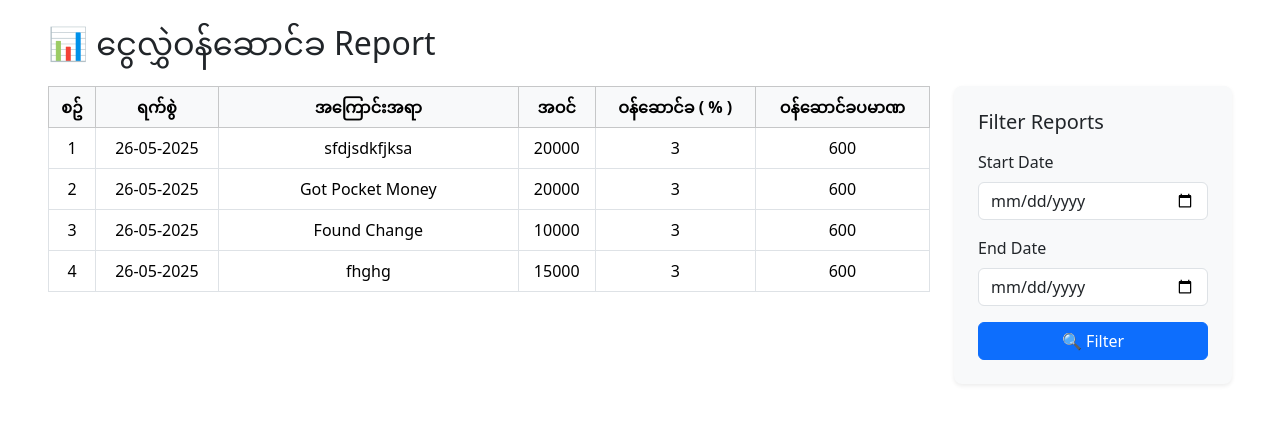
After one commit to MyatThu1582/money_transfer, a PHP site: page /report.php?report=cash_in_percentage in a window 1280 px wide. The commit adds this page. Shown: the top 424 px of the page. Run offline with PHP 8.4, Linux system fonts and the light colour scheme; data comes from the database, SQL or seed files in the repository.

Commit message:
start reporting

```diff
--- a/connect.php
+++ b/connect.php
@@ -20,7 +20,7 @@ $pdo = new PDO(
   )
  ?>
 <link rel="stylesheet" href="bootstrap/css/bootstrap.css">
-<script src="bootstrap/js/bootstrap.js"></script>
+<script src="bootstrap/js/bootstrap.bundle.js"></script>
 <!-- SweetAlert (v1) CDN -->
 <script src="bootstrap/sweetalert/sweetalert.min.js"></script>
 <body>
--- /dev/null
+++ b/report.php
@@ -0,0 +1,109 @@
+<?php include 'connect.php'; ?>
+<?php
+if($_GET['report'] == 'cash_in_percentage'){
+    $cash_in_percentagestmt = $pdo->prepare("SELECT * FROM cashbook WHERE in_amt != 0");
+    $cash_in_percentagestmt->execute();
+    $cash_in_percentagedatas = $cash_in_percentagestmt->fetchAll();
+}elseif($_GET['report'] == 'cash_out_percentage'){
+    // echo "cash_out_percentage";
+}elseif($_GET['report'] == 'total_cash_in'){
+    // echo "total_cash_in";
+}elseif($_GET['report'] == 'total_cash_out'){
+    // echo "total_cash_out";
+}
+
+// if(!empty($_POST['start_date']) && !empty($_POST['end_date'])){
+
+// }
+?>
+
+<div class="mx-5 py-4">
+  <!-- 🔥 Report Header Title -->
+  <div class="mb-4">
+    <h2 class="mb-0">
+      📊
+      <?php
+          if($_GET['report'] == 'cash_in_percentage'){
+              echo "ငွေလွှဲဝန်ဆောင်ခ";
+          } elseif($_GET['report'] == 'cash_out_percentage'){
+              echo "ငွေထုတ်ဝန်ဆောင်ခ";
+          } elseif($_GET['report'] == 'total_cash_in'){
+              echo "ငွေဝင်စာရင်း";
+          } elseif($_GET['report'] == 'total_cash_out'){
+              echo "ငွေထုတ်စာရင်း";
+          }
+      ?>
+      Report
+    </h2>
+  </div>
+
+  <!-- 🔀 2-Column Layout: Table + Filter -->
+  <div class="row">
+    <!-- 📊 Report Table (Left Side) -->
+    <div class="col-lg-9 mb-4">
+
+      <div class="table-responsive">
+        <table class="table table-bordered table-hover align-middle">
+          <thead class="table-light">
+            <tr>
+                <th class="text-center">စဥ်</th>
+                <th class="text-center">ရက်စွဲ</th>
+                <th class="text-center" style="width: 300px;">အကြောင်းအရာ</th>
+                <th class="text-center">အဝင်</th>
+                <th class="text-center">ဝန်ဆောင်ခ ( % ) </th>
+                <th class="text-center">ဝန်ဆောင်ခပမာဏ</th>
+            </tr>
+          </thead>
+          <tbody>
+            <?php
+            $no = 1;
+            foreach($cash_in_percentagedatas as $cash_in_percentagedata){
+                $id = $cash_in_percentagedata['id'];
+                $percentagestmt = $pdo->prepare("SELECT * FROM percentage WHERE cash_id != '$id'");
+                $percentagestmt->execute();
+                $percentagedatas = $percentagestmt->fetch(PDO::FETCH_ASSOC);
+            ?>
+            <tr>
+              <td class="text-center"><?php echo $no; ?></td>
+              <td class="text-center"><?php echo date('d-m-Y', strtotime($cash_in_percentagedata['date'])) ?></td>
+              <td class="text-center"><?php echo $cash_in_percentagedata['description']; ?></td>
+              <td class="text-center"><?php echo $cash_in_percentagedata['in_amt']; ?></td>
+              <td class="text-center"><?php echo $percentagedatas['percentage']; ?></td>
+              <td class="text-center"><?php echo $percentagedatas['percentage_amt']; ?></td>
+            </tr>
+            <?php
+            $no++;
+            }
+            ?>
+            <!-- More rows -->
+          </tbody>
+        </table>
+      </div>
+    </div>
+
+    <!-- 🎛️ Filter Form (Right Side) -->
+    <div class="col-lg-3">
+      <div class="bg-light rounded-3 p-4 shadow-sm">
+        <h5 class="mb-3">Filter Reports</h5>
+        <form method="GET" class="d-flex flex-column gap-3">
+          <div>
+            <label for="startDate" class="form-label">Start Date</label>
+            <input type="date" id="startDate" name="start_date" class="form-control">
+          </div>
+          <div>
+            <label for="endDate" class="form-label">End Date</label>
+            <input type="date" id="endDate" name="end_date" class="form-control">
+          </div>
+          <div>
+            <input type="hidden" name="report" value="<?php echo $_GET['report']; ?>">
+            <button type="submit" class="btn btn-primary w-100">🔍 Filter</button>
+          </div>
+        </form>
+      </div>
+    </div>
+  </div>
+</div>
+
+
+
+<?php include 'footer.php'; ?>
```
Also changed, not shown: index.php (+86 -9 lines), images/cart.jpg (added), images/kbz.jpg (added), images/wave.jpg (added).
